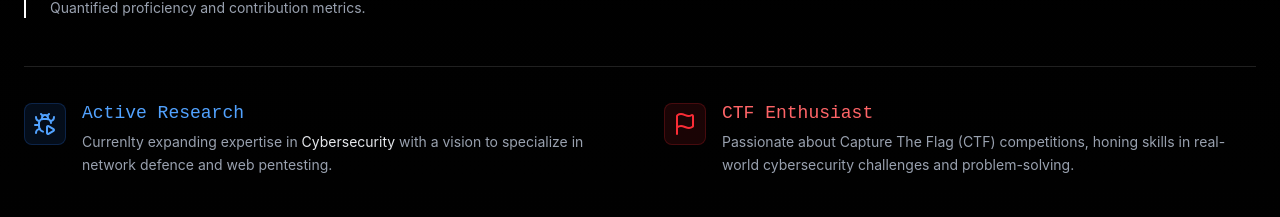
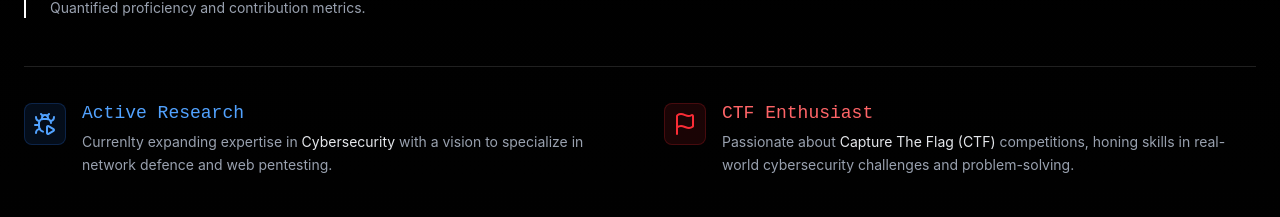
Before and after one commit to K4mp47/next-portfolio, a Next.js app: page / in a window 1280 px wide. Shown: the part 2955-3172 px from the top of the page. Built offline with nearby package versions, Linux system fonts and the light colour scheme.

Commit message:
fix: small text change on the skillmatrix section

```diff
--- a/components/SkillMatrix.tsx
+++ b/components/SkillMatrix.tsx
@@ -99,7 +99,7 @@ export const SkillMatrix: React.FC = () => {
                 CTF Enthusiast
               </h3>
               <p className="text-gray-400 text-sm leading-relaxed">
-                Passionate about Capture The Flag (CTF) competitions, honing skills in real-world cybersecurity challenges and problem-solving.
+                Passionate about <span className="text-gray-200">Capture The Flag (CTF)</span> competitions, honing skills in real-world cybersecurity challenges and problem-solving.
               </p>
             </div>
           </div>
```
